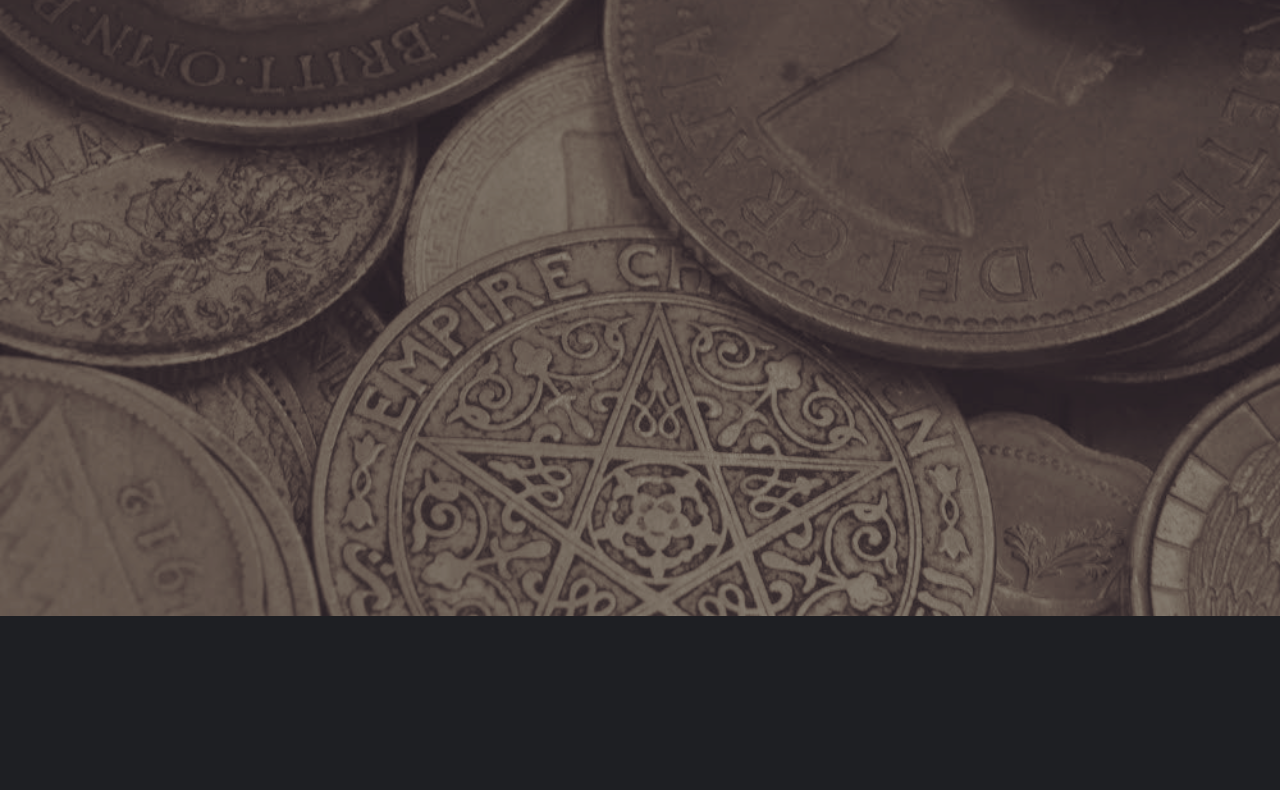
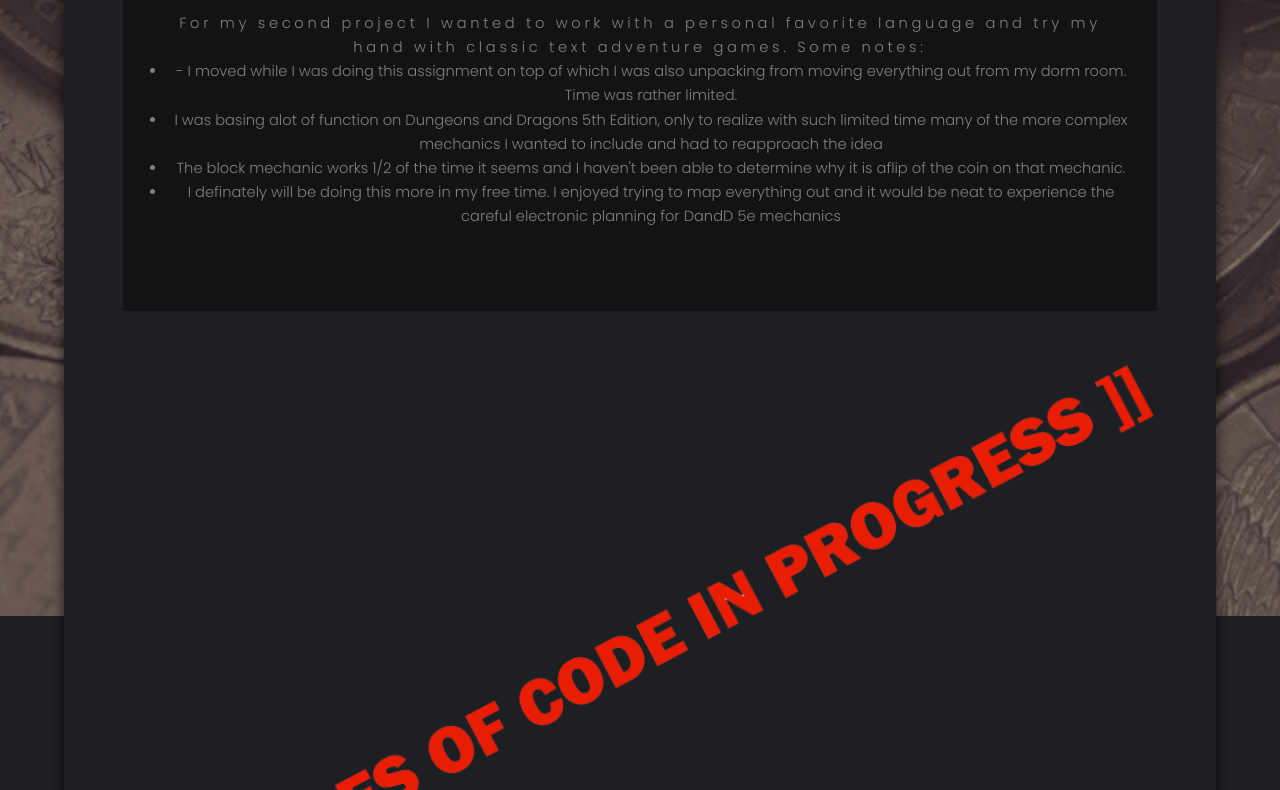
Before and after one commit to GleichsnerCamille/GleichsnerCamille.github.io, a plain HTML site: page Project2.html in a window 1280 px wide. Shown: the part 344-1134 px from the top of the page. Before the commit the page ends 800 px from the top, so only its background shows below. Drawn offline with nearby package versions, Linux system fonts and the light colour scheme.

Commit message:
project2Commit

```diff
--- a/Project2.html
+++ b/Project2.html
@@ -1,5 +1,6 @@
 <!doctype html>
 <html lang="en">
+
 <head>
     <!-- Required meta tags -->
     <meta charset="utf-8">
@@ -52,6 +53,57 @@
         </div>
     </nav>
 
+    <section id="main" style="padding-top: 10rem">
+        <div class="inner">
+
+
+
+
+            <!-- Two -->
+            <section id="two" class="wrapper style2">
+                <header>
+                    <h2>C++ Text Adventure</h2>
+
+                    <p style="color:gray">For my second project I wanted to work with a personal favorite language and try my hand with classic text adventure games. Some notes: </p>
+                    <ul>
+                        <li style="color:gray">- I moved while I was doing this assignment on top of which I was also unpacking from moving everything out from my dorm room. Time was rather limited. </li>
+                        <li style="color:gray">I was basing alot of function on Dungeons and Dragons 5th Edition, only to realize with such limited time many of the more complex mechanics I wanted to include and had to reapproach the idea</li>
+                        <li style="color:gray">The block mechanic works 1/2 of the time it seems and I haven't been able to determine why it is aflip of the coin on that mechanic.
+                        </li>
+                        <li style="color:gray">I definately will be doing this more in my free time. I enjoyed trying to map everything out and it would be neat to experience the careful electronic planning for DandD 5e mechanics
+                        </li>
+
+                    </ul>
+                    <br>
+                </header>
+                <div class="content">
+                    <div>
+                        <div>
+                            <div class="image fit flush ">
+                                <a href="Images/codeProgress.png"><img src="Images/codeProgress.png" alt="Pong" /></a>
+                            </div>
+                        </div>
+                        <div>
+                            <div class="image fit flush">
+                                <a href="Images/codeProgress.png"><img src="Images/codeProgress.png" alt="Snake" /></a>
+                            </div>
+                        </div>
+                        <div>
+                            <div class="image fit flush">
+                                <a href="Images/codeProgress.png"><img src="Images/codeProgress.png" alt="Tetris" /></a>
+                            </div>
+                        </div>
+                        <div>
+                            <p style="color: gray; font-size: 20px;">Link: <a href="https://github.com/GleichsnerCamille/cplusadventure" style="font-size: 20px;">GitHub</a></p>
+                        </div>
+                    </div>
+                </div>
+            </section>
+
+
+
+        </div>
+    </section>
 
 
     <!-- Footer -->
@@ -83,48 +135,11 @@
 
 
 
-
-
-
-
-
-
-
-
-
-
-
-
-
-
-
-
-
-
-
-
-
-
-
-
-
-
-
-
-
-
-
-
-
-
-
-
-
-
     <!-- Optional JavaScript -->
     <!-- jQuery first, then Popper.js, then Bootstrap JS -->
     <script src="https://code.jquery.com/jquery-3.4.1.slim.min.js" integrity="sha384-J6qa4849blE2+poT4WnyKhv5vZF5SrPo0iEjwBvKU7imGFAV0wwj1yYfoRSJoZ+n" crossorigin="anonymous"></script>
     <script src="https://cdn.jsdelivr.net/npm/popper.js@1.16.0/dist/umd/popper.min.js" integrity="sha384-Q6E9RHvbIyZFJoft+2mJbHaEWldlvI9IOYy5n3zV9zzTtmI3UksdQRVvoxMfooAo" crossorigin="anonymous"></script>
     <script src="https://stackpath.bootstrapcdn.com/bootstrap/4.4.1/js/bootstrap.min.js" integrity="sha384-wfSDF2E50Y2D1uUdj0O3uMBJnjuUD4Ih7YwaYd1iqfktj0Uod8GCExl3Og8ifwB6" crossorigin="anonymous"></script>
 </body>
+
 </html>
```
Lines whose indentation alone changed are shown as unchanged.
